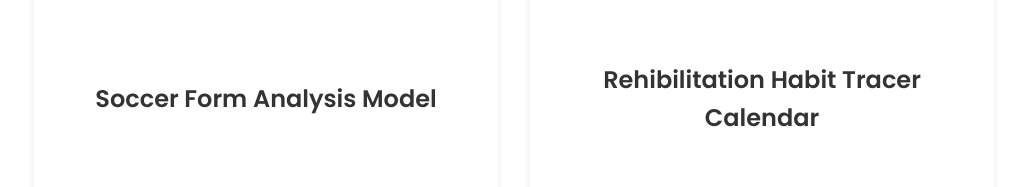
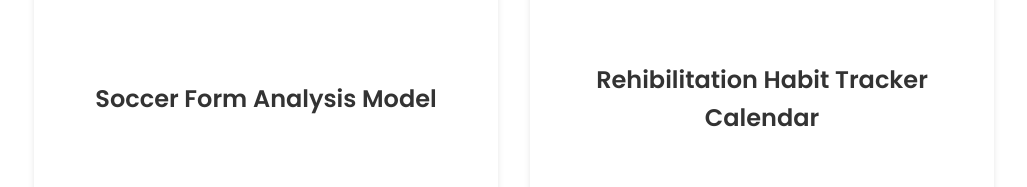
Before and after one commit to Samuel-WM/samuelwalesmcgrath_portfolio, a plain HTML site: page index.html in a window 1280 px wide. Shown: the part 3157-3344 px from the top of the page, without its empty margins (126-1153 px from the left). Drawn offline with Linux system fonts and the light colour scheme; a script that the page names is missing.

```diff
--- a/index.html
+++ b/index.html
@@ -250,6 +250,7 @@
                   <p>Intermediate</p>
                 </div>
               </article>
+
               <article>
                 <img
                   src="./assets/checkmark.png"
@@ -325,7 +326,7 @@
               class="project-img"
             />
           </div>
-          <h2 class="experience-sub-title project-title">Rehibilitation Habit Tracer Calendar</h2>
+          <h2 class="experience-sub-title project-title">Rehibilitation Habit Tracker Calendar</h2>
           <div class="btn-container">
             <button
               class="btn btn-color-2 project-btn"
--- a/style.css
+++ b/style.css
@@ -368,7 +368,7 @@
 
 #projects {
   position: relative;
-  margin-bottom: 120rem; /* Adjusted bottom margin for better spacing */
+  margin-bottom: 115rem; /* Adjusted bottom margin for better spacing */
 }
 
 .projects-grid {
```
